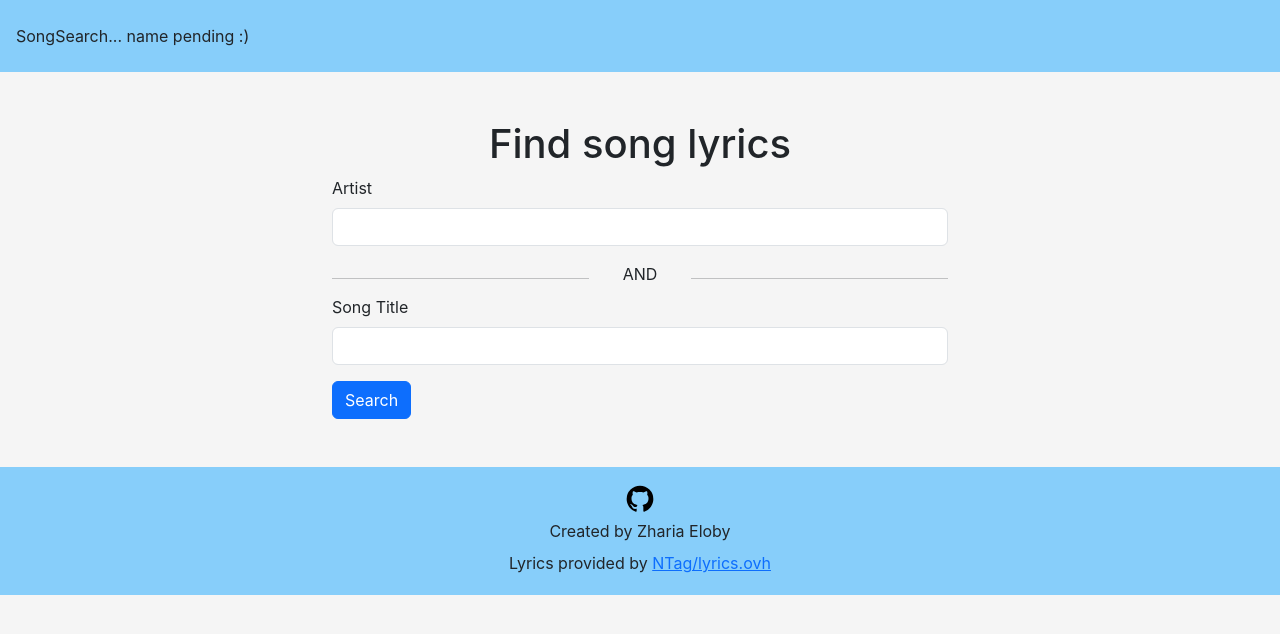
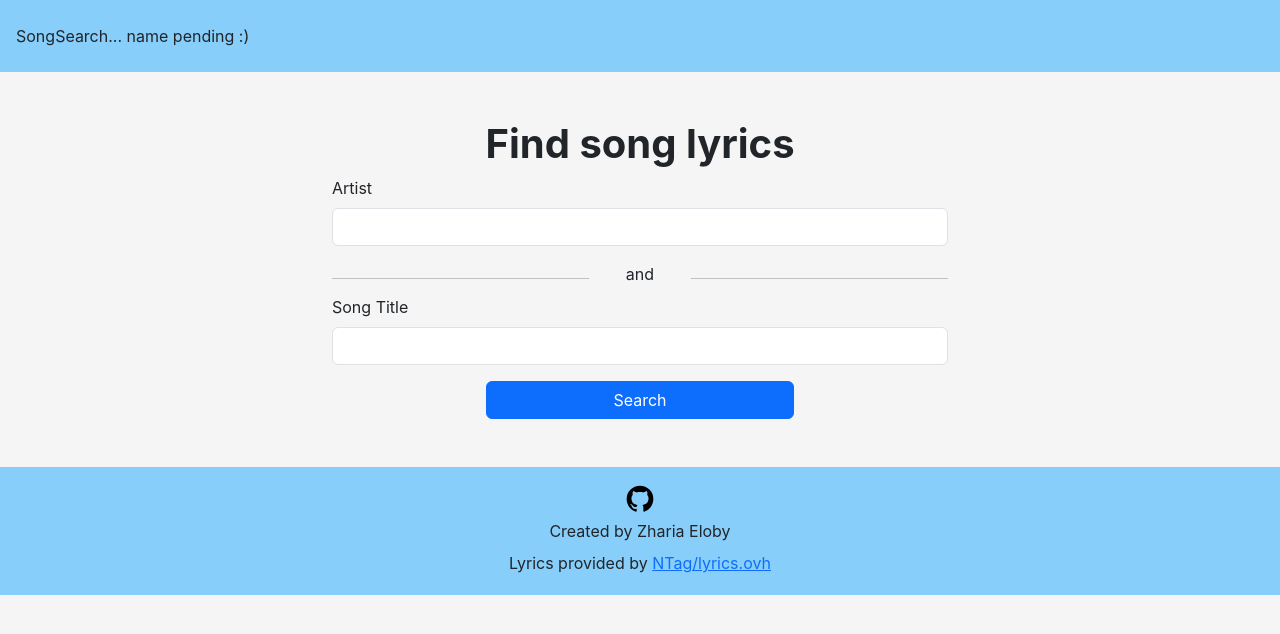
Before and after one commit to zharia-eloby/song-lyric-search, a React (Create React App) app in the folder app/: page / in a window 1280 px wide. Shown: the top 634 px of the page. Built offline with nearby package versions, Linux system fonts and the light colour scheme.

Commit message:
more formatting updates
- updated error messages
- updated line height for all <p> elements
- added alert to error messages for a11y
- misc styling

```diff
--- a/app/src/pages/Home.js
+++ b/app/src/pages/Home.js
@@ -9,7 +9,7 @@ import { Row } from "react-bootstrap";
 function ErrorMessage(props) {
     return (
         <>
-            <p>{ props.message }</p>
+            <p className="error-message text-center fw-bold" role="alert">{ props.message }</p>
         </>
     )
 }
@@ -41,8 +41,17 @@ function Home() {
 
     return (
         <div>
-            <h1 className="text-center">Find song lyrics</h1>
+            <h1 className="text-center fw-bold">Find song lyrics</h1>
             <Form noValidate validated={error} onSubmit={handleSubmit}>
+                {
+                    error == 404 &&
+                        <ErrorMessage message="Lyrics not found. Please check your input and try again." />
+                }
+                {
+                    (error != 404 && error > 0) &&
+                        <ErrorMessage message="An error occurred. Please try again." />
+                }
+
                 <Form.Group className="mb-3" controlId="artistGroup">
                     <Form.Label>Artist</Form.Label>
                     <Form.Control type="text" onChange={(e) => setArtist(e.target.value)} required />
@@ -52,7 +61,7 @@ function Home() {
                 <Container fluid className="separator">
                     <Row>
                         <div className="col col-5 px-0"><hr></hr></div>
-                        <div className="col col-2 text-center">AND</div>
+                        <div className="col col-2 text-center">and</div>
                         <div className="col col-5 px-0"><hr></hr></div>
                     </Row>
                 </Container>
@@ -63,15 +72,9 @@ function Home() {
                     <Form.Control.Feedback type="invalid">Please enter a song title.</Form.Control.Feedback>
                 </Form.Group>
 
-                <Button type="submit">Search</Button>
-                {
-                    error == 404 &&
-                        <ErrorMessage message="Song not found. Please check your input and try again" />
-                }
-                {
-                    (error != 404 && error > 0) &&
-                        <ErrorMessage message="An error occurred. Please try again." />
-                }
+                <div className="mx-auto text-center">
+                    <Button className="w-50" type="submit">Search</Button>
+                </div>
             </Form>
         </div>
     );
--- a/app/src/pages/Lyrics.js
+++ b/app/src/pages/Lyrics.js
@@ -1,4 +1,4 @@
-import { useLocation, Navigate } from "react-router-dom";
+import { useLocation, Navigate, Link } from "react-router-dom";
 import Button from 'react-bootstrap/Button';
 import _ from 'lodash';
 
@@ -15,10 +15,11 @@ function Lyrics() {
 
     return (
         <div>
-            <Button href="/">Back</Button>
+            <div className="text-center w-100 mb-3">
+                <Link to="/">Back to Search</Link>
+            </div>
             <div className="text-center">
-                <h1>"{ toTitleCase(songTitle) }"</h1>
-                <h2>by { toTitleCase(artist) }</h2>
+                <h1>"{ toTitleCase(songTitle) }"<br></br><span className="fs-4">by { toTitleCase(artist) }</span></h1>
                 <hr></hr>
                 <div>
                     {
--- a/app/src/styles/App.css
+++ b/app/src/styles/App.css
@@ -6,7 +6,11 @@ header, footer {
   background-color: lightskyblue;
 }
 
-footer > p {
+p {
   margin: 0px;
   line-height: 2em;
 }
+
+.error-message {
+  color: red;
+}
```
